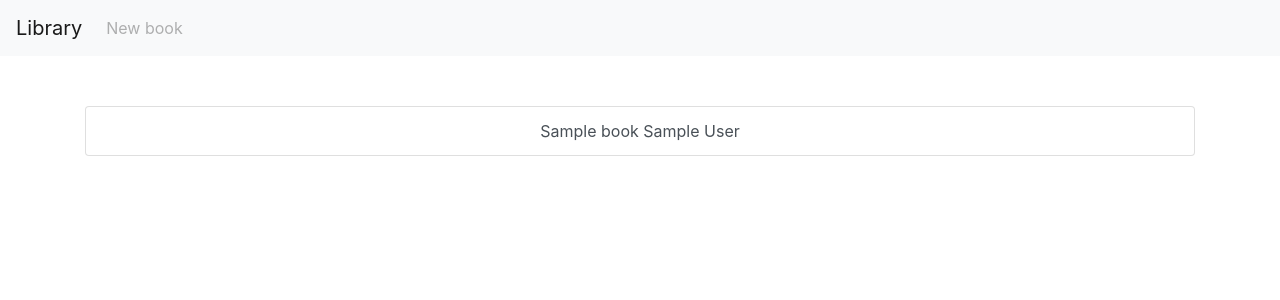
After one commit to Larax1011/biblioteka, a Django app: template app_biblioteka/templates/books.html in a window 1280 px wide. The commit adds this page. Shown: the top 300 px of the page. Run offline with Django 3.2, Linux system fonts and the light colour scheme; the template is opened without the code that fills it: most values are stand-ins (such as "Sample title", 1, 10 or a date in 2020); some libraries are stand-ins or nearby versions.

Commit message:
Set up za bazu, promena, dodavanje polja za novu bazu

```diff
--- a/app_biblioteka/admin.py
+++ b/app_biblioteka/admin.py
@@ -1,4 +1,4 @@
 from django.contrib import admin
 from .models import Article
 
-admin.site.register(Article)
+admin.site.register(Book)
--- a/app_biblioteka/apps.py
+++ b/app_biblioteka/apps.py
@@ -1,5 +1,5 @@
 from django.apps import AppConfig
 
 
-class DemoAppConfig(AppConfig):
+class AppBibliotekaConfig(AppConfig):
     name = 'app_biblioteka'
--- a/app_biblioteka/forms.py
+++ b/app_biblioteka/forms.py
@@ -3,7 +3,7 @@ import django.forms as f
 from .models import Article
 
 
-class ArticleForm(ModelForm):
+class BookForm(ModelForm):
     class Meta:
-        model = Article
+        model = Book
         fields = ['title', 'content']
--- a/app_biblioteka/models.py
+++ b/app_biblioteka/models.py
@@ -2,10 +2,9 @@ from django.db import models
 from django.contrib.auth.models import User
 
 
-class Article(models.Model):
-    title = models.CharField(max_length=200)
+class Book(models.Model):
+    title = models.CharField(max_length=32)
     content = models.TextField()
-    num_views = models.IntegerField(default=0)
     created_at = models.DateTimeField(auto_now_add=True)
     updated_at = models.DateTimeField(auto_now=True)
     owner = models.ForeignKey(User, on_delete=models.CASCADE)
--- /dev/null
+++ b/app_biblioteka/templates/books.html
@@ -0,0 +1,16 @@
+{%  extends 'master.html' %}
+
+{% block title %}
+    Books
+{% endblock %}
+
+{%  block content %}
+    <div class="list-group">
+        {% for book in books %}
+            <a class="list-group-item list-group-item-action" href="{% url 'app_biblioteka:book' book.id %}">
+                {{ book.title }}
+                {{ book.author }}
+            </a>
+        {% endfor %}
+    </div>
+{% endblock %}
--- a/app_biblioteka/templates/edit.html
+++ b/app_biblioteka/templates/edit.html
@@ -1,7 +1,7 @@
 {% extends 'master.html' %}
 
 {% block title %}
-    Edit article
+    Edit book
 {% endblock %}
 
 {% block content %}
--- a/app_biblioteka/templates/new.html
+++ b/app_biblioteka/templates/new.html
@@ -1,7 +1,7 @@
 {% extends 'master.html' %}
 
 {% block title %}
-    New article
+    New book
 {% endblock %}
 
 {% block content %}
--- a/app_biblioteka/views.py
+++ b/app_biblioteka/views.py
@@ -12,15 +12,15 @@ def index(req):
 
 
 @login_required
-def articles(req):
+def books(req):
     tmp = Article.objects.all()
-    return render(req, 'articles.html', {'articles': tmp})
+    return render(req, 'books.html', {'articles': tmp})
 
 
 @login_required
 def article(req, id):
     tmp = get_object_or_404(Article, id=id)
-    return render(req, 'article.html', {'article': tmp, 'page_title': tmp.title})
+    return render(req, 'book.html', {'article': tmp, 'page_title': tmp.title})
 
 
 @permission_required('app_biblioteka.change_article')
--- a/biblioteka/settings.py
+++ b/biblioteka/settings.py
@@ -37,7 +37,7 @@ INSTALLED_APPS = [
     'django.contrib.sessions',
     'django.contrib.messages',
     'django.contrib.staticfiles',
-    'app_biblioteka.apps.DemoAppConfig',
+    'app_biblioteka.apps.AppBibliotekaConfig',
 ]
 
 MIDDLEWARE = [
--- a/templates/header.html
+++ b/templates/header.html
@@ -1,16 +1,16 @@
 {% load static %}
 
 <nav class="navbar navbar-expand-lg navbar-light bg-light">
-    <a class="navbar-brand" href="{% url 'app_biblioteka:articles' %}">
+    <a class="navbar-brand" href="{% url 'app_biblioteka:books' %}">
         Library
     </a>
 
     <ul class="navbar-nav mr-auto">
         <li class="nav-item">
-            {% if not perms.demo_app.add_article %}
-                <a class="nav-link disabled" href="{% url 'app_biblioteka:new' %}">New article</a>
+            {% if not perms.app_biblioteka.add_book %}
+                <a class="nav-link disabled" href="{% url 'app_biblioteka:new' %}">New book</a>
             {% else %}
-                <a class="nav-link" href="{% url 'app_biblioteka:new' %}">New article</a>
+                <a class="nav-link" href="{% url 'app_biblioteka:new' %}">New book</a>
             {% endif %}
         </li>
     </ul>
--- a/templates/registration/logged_out.html
+++ b/templates/registration/logged_out.html
@@ -1,7 +1,7 @@
 {%  extends 'master.html' %}
 
 {% block title %}
-    Good by!
+    Good bye!
 {% endblock %}
 
 {%  block content %}
```
Also changed, not shown: app_biblioteka/templates/articles.html (deleted, +0 -15 lines), app_biblioteka/templates/book.html (renamed from app_biblioteka/templates/article.html, +5 -5 lines), app_biblioteka/urls.py (+4 -4 lines).
